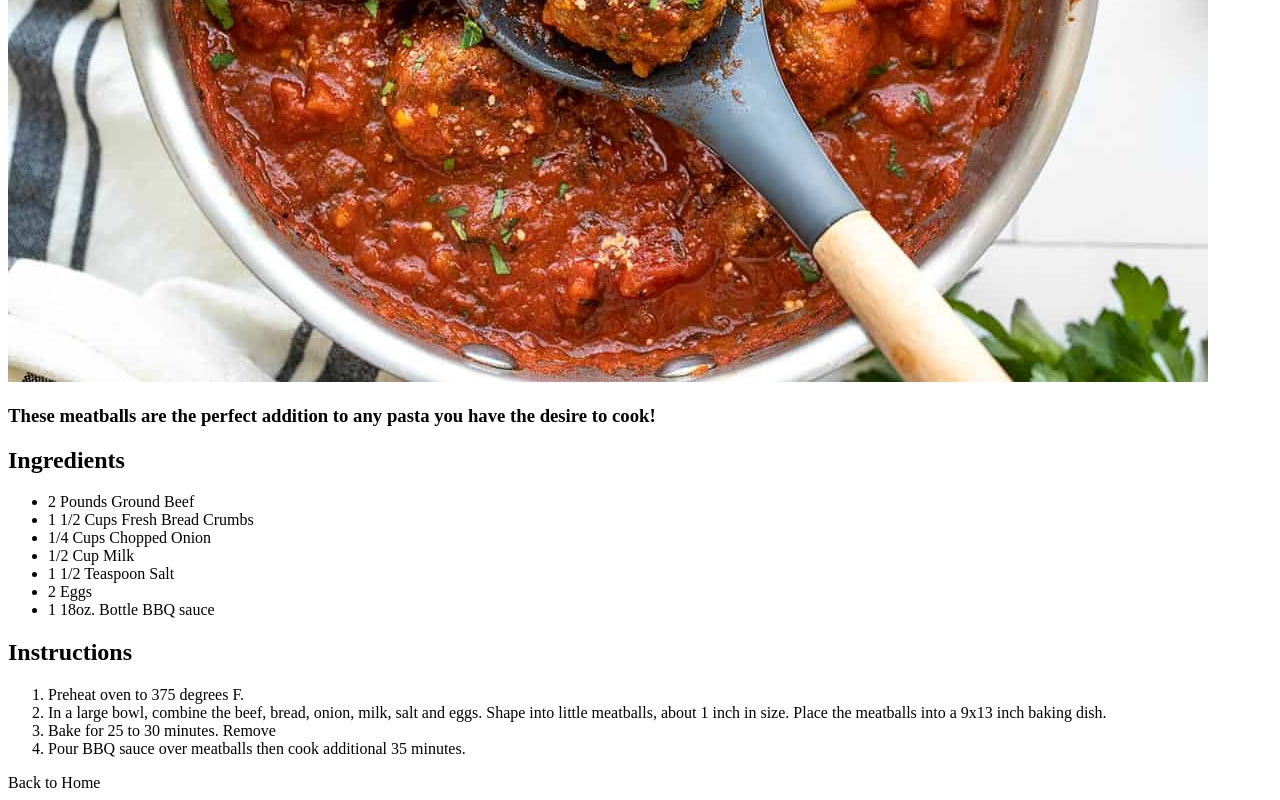
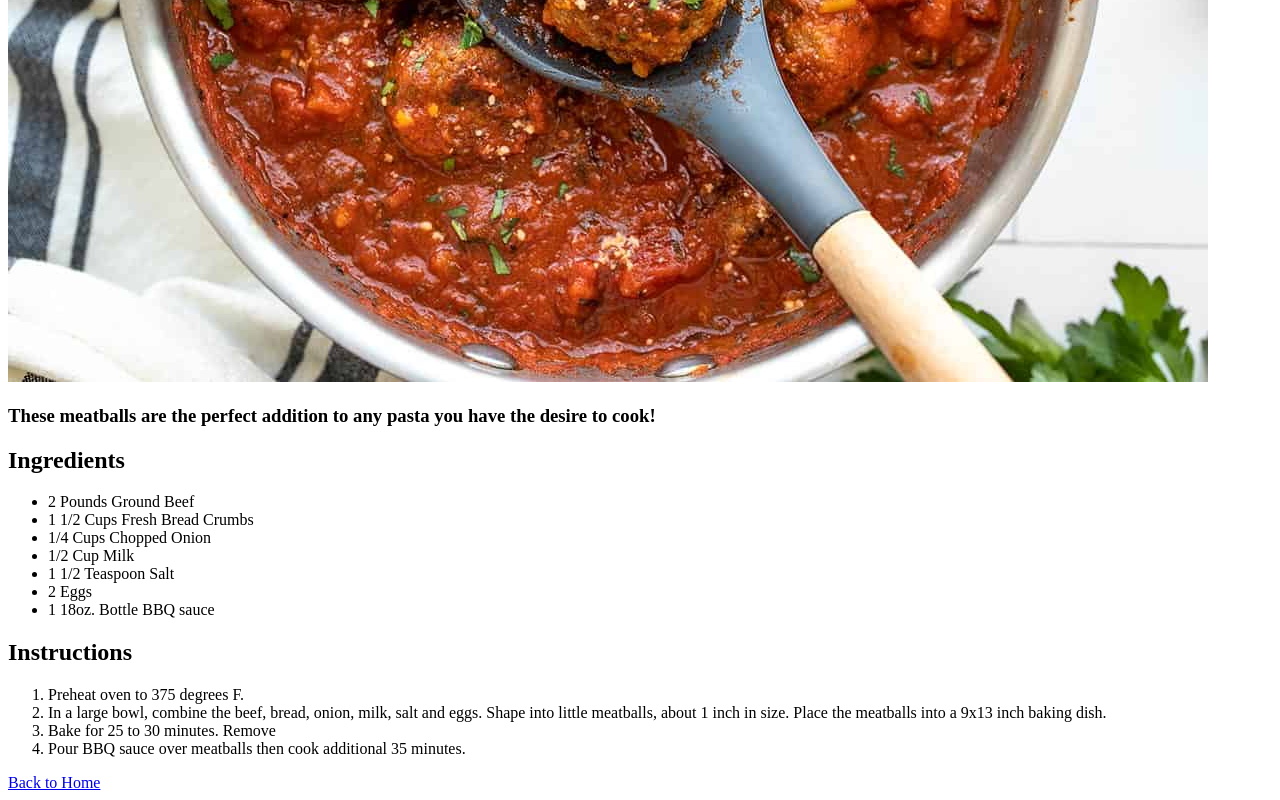
Before and after one commit to bramze/odin-recipes, a plain HTML site: page recipes/meatballs.html in a window 1280 px wide. Shown: the part 598-1398 px from the top of the page. Drawn offline with Linux system fonts and the light colour scheme.

Commit message:
Fixed "Back to Home" link

```diff
--- a/recipes/meatballs.html
+++ b/recipes/meatballs.html
@@ -27,6 +27,6 @@
         <li>Bake for 25 to 30 minutes. Remove</li>
         <li>Pour BBQ sauce over meatballs then cook additional 35 minutes.</li>
     </ol>
-    <a ref="index.html">Back to Home</a>
+    <a href="../index.html">Back to Home</a>
 </body>
 </html>
```
